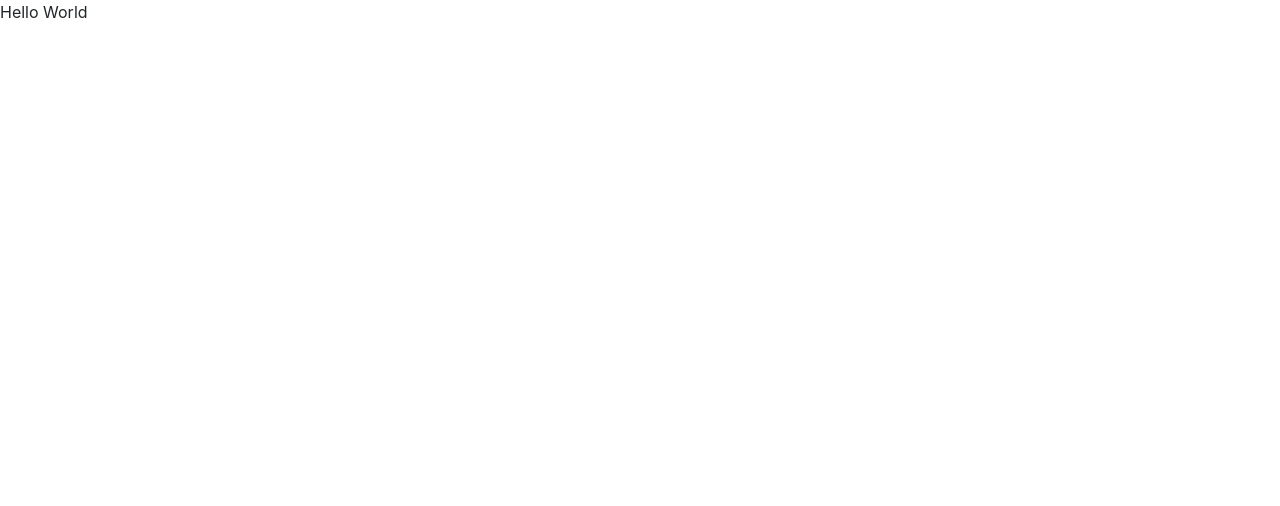
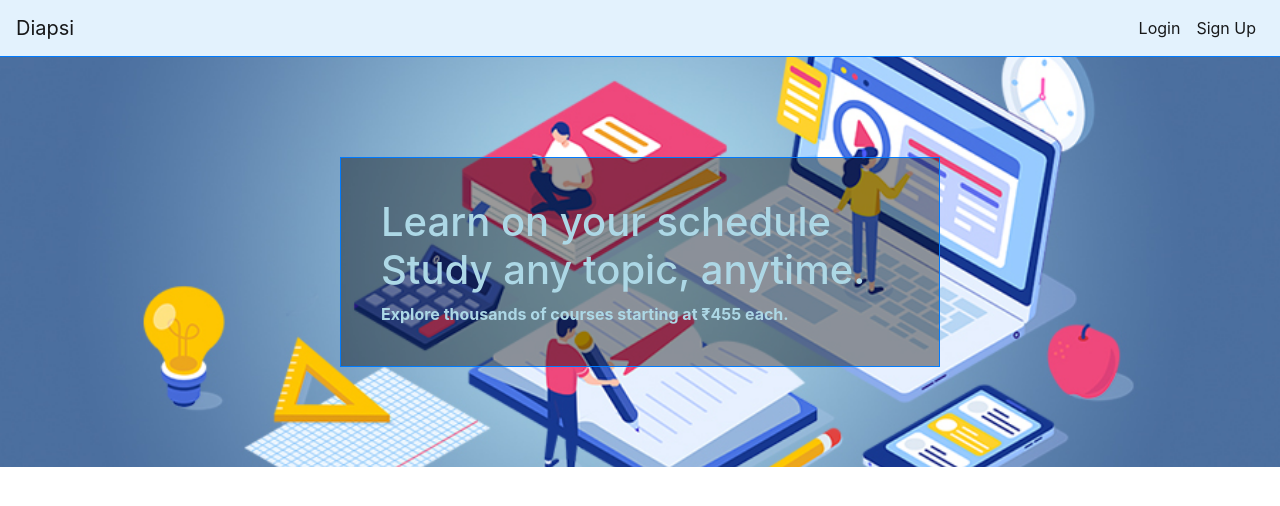
Before and after one commit to v4viratGit/InternshipDemoProject, a PHP site: page / in a window 1280 px wide. Before the commit the part shown is almost empty. Shown: the top 506 px of the page. Run offline with PHP 8.4, Linux system fonts and the light colour scheme.

Commit message:
Virat-Added Home page banner

```diff
--- /dev/null
+++ b/css/styles.css
@@ -0,0 +1,31 @@
+/* -----Global Styles------- */
+html {
+    box-sizing: border-box;
+}
+  *, *:before, *:after {
+    box-sizing: inherit;
+}
+
+body {
+    margin: 0;
+    padding: 0;
+}
+
+/* -----Home page styles---- */
+#Banner{
+    padding: 100px;
+    margin: 0;
+    width: 100%;
+    min-height: 400px;
+    background-image: url(../images/home-page-banner.jpg);
+    background-size: cover;
+    background-repeat: no-repeat;
+    background-position: center;
+}
+#Banner-content{
+    color:lightblue;
+    padding: 40px;;
+    max-width: 600px;
+    background-color: rgba(1,1,1,0.4);
+    margin:0 auto 0 auto;
+}
--- a/index.php
+++ b/index.php
@@ -10,13 +10,52 @@
     integrity="sha384-B0vP5xmATw1+K9KRQjQERJvTumQW0nPEzvF6L/Z6nronJ3oUOFUFpCjEUQouq2+l"
     crossorigin="anonymous">
 
+    <!-- styles.css -->
+    <link rel="stylesheet" href="css/styles.css">
+
     <title>Home</title>
 </head>
 <body>
+    <!-- Navigation Bar -->
+    <nav class="navbar navbar-expand-lg navbar-light border-bottom border-primary mb-0" style="background-color: #e3f2fd;">
+        <a class="navbar-brand" href="#">Diapsi</a>
+        <button class="navbar-toggler" type="button" data-toggle="collapse" data-target="#navbarSupportedContent" aria-controls="navbarSupportedContent" aria-expanded="false" aria-label="Toggle navigation">
+            <span class="navbar-toggler-icon"></span>
+        </button>
 
-    <?php
-    echo "Hello World";
-    ?>
+        <div class="collapse navbar-collapse" id="navbarSupportedContent">
+            <ul class="navbar-nav ml-auto">
+                <li class="nav-item active">
+                    <a class="nav-link" href="#">Login <span class="sr-only">(current)</span></a>
+                </li>
+                <li class="nav-item active">
+                    <a class="nav-link" href="#">Sign Up <span class="sr-only">(current)</span></a>
+                </li>
+            </ul>
+        </div>
+    </nav>
+    <!-- Banner -->
+    <div id="Banner">
+        <div id="Banner-content" class="border border-primary">
+                <h1>Learn on your schedule Study any topic, anytime.</h1>
+                <strong>Explore thousands of courses starting at ₹455 each.</strong>
+        </div>
+    </div>
+
+
+
+
+
+
+
+
+
+
+
+
+
+
+
 
 
 
```
Also changed, not shown: images/home-page-banner.jpg (added).
